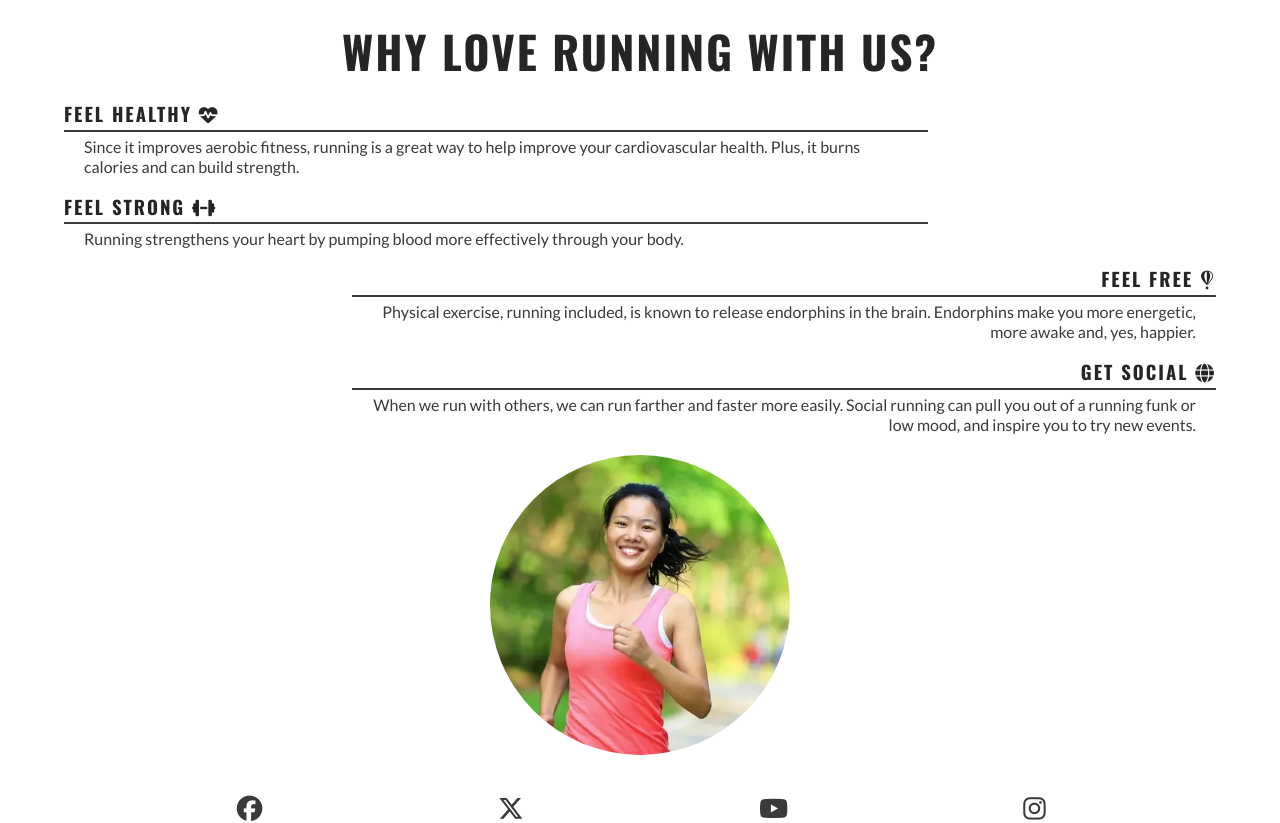
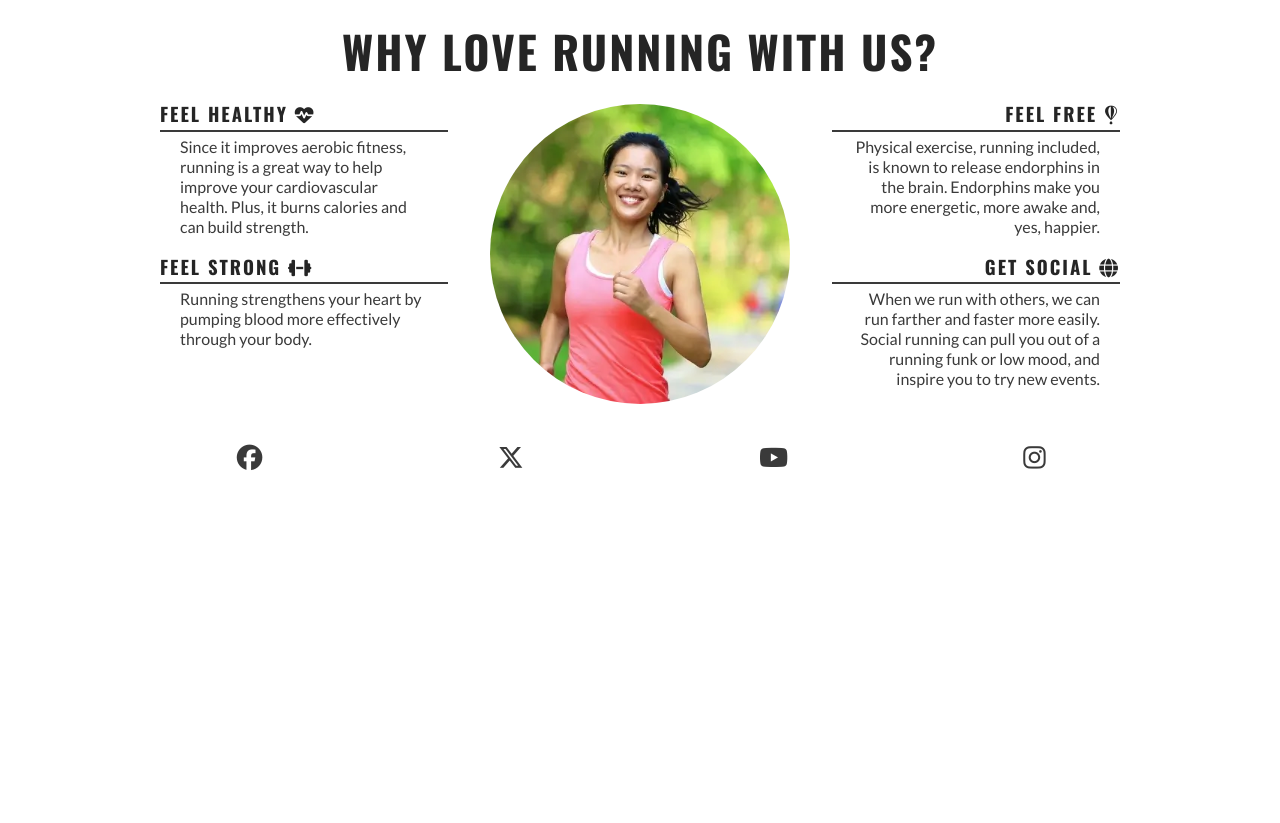
Before and after one commit to abi19x/love-running, a plain HTML site: page index.html in a window 1280 px wide. Shown: the part 681-1504 px from the top of the page. After the commit the page ends 1153 px from the top, so only its background shows below. Drawn offline with nearby package versions, Linux system fonts and the light colour scheme.

Commit message:
Make reasons section responsive

```diff
--- a/assets/favicon-zip/css/style.css
+++ b/assets/favicon-zip/css/style.css
@@ -249,5 +249,34 @@ hr {
         border-bottom: 1px solid #3a3a3a;
 
     }
+}
 
+/* Media query for large screens above 1200px */
+@media screen and (min-width: 1200px) {
+
+    /* Reasons section*/
+    #benefits {
+        display: flex;
+        flex-direction: row;
+    }
+
+    #benefits>div {
+        flex: 1;
+    }
+
+    #benefits-image {
+        order: 0;
+    }
+
+    #benefits-mental {
+        order: 1;
+    }
+
+    #benefits-mental>div {
+        align-self: flex-start;
+    }
+
+    #benefits-physical>div {
+        align-self: flex-end;
+    }
 }
```
